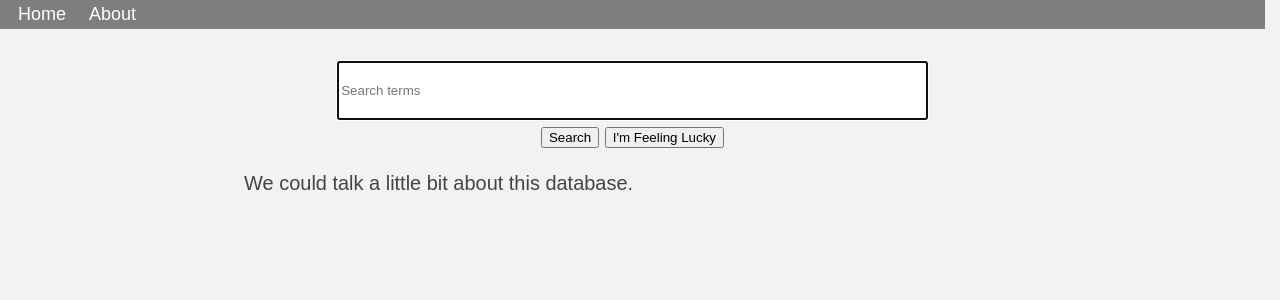
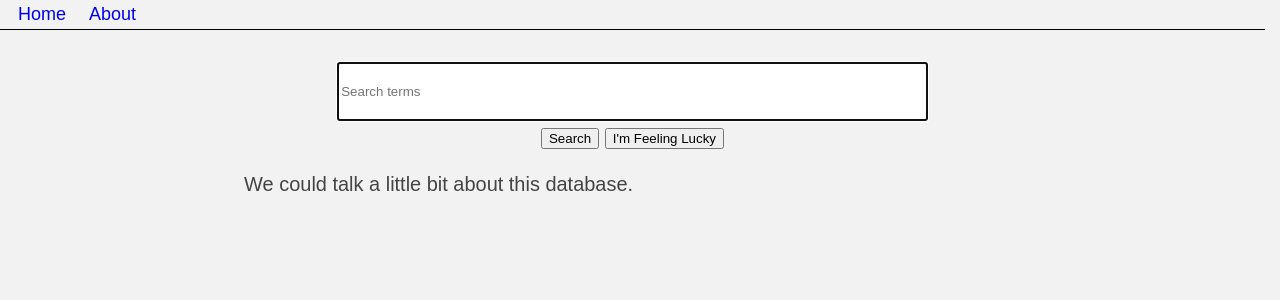
Before and after one commit to aidos-lab/DONUT, a Flask app: page /about in a window 1280 px wide. Shown: the top 300 px of the page. Run offline with Flask 2, Linux system fonts and the light colour scheme.

Commit message:
More styling

```diff
--- a/dat/static/style.css
+++ b/dat/static/style.css
@@ -22,6 +22,7 @@ main
   font-size:     clamp(1em, 0.909em + 0.45vmin, 1.25em);
   max-width:     70ch;
   padding:       calc(1vmin + .5rem);
+  text-align:    justify;
   margin-inline: auto;
 }
 
@@ -33,8 +34,18 @@ main
 
 header
 {
-  background-color: #7E7E7E;
-  width: 100%;
+  border-bottom: 1px solid black;
+}
+
+footer
+{
+  border-top: 1px solid black;
+}
+
+footer p
+{
+  margin-left:      0.5em;
+  margin-right:     0.5em;
 }
 
 .navigation
@@ -55,7 +66,6 @@ header
 .navigation a
 {
   text-decoration: none;
-  color: white;
 }
 
 .tags ul
```
